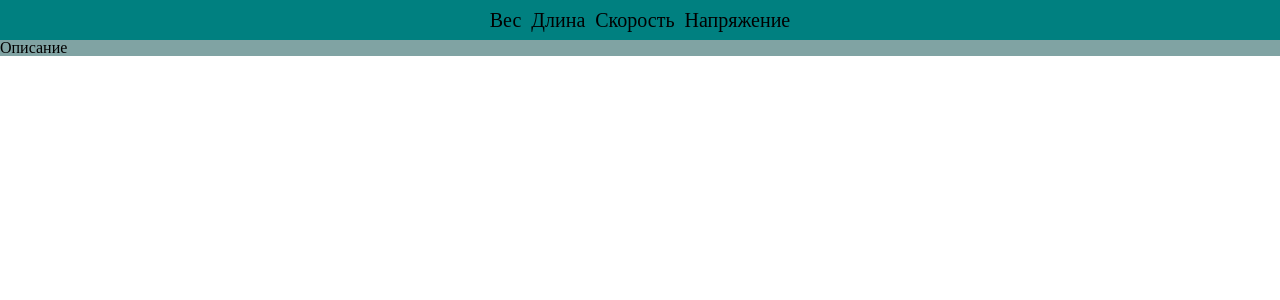
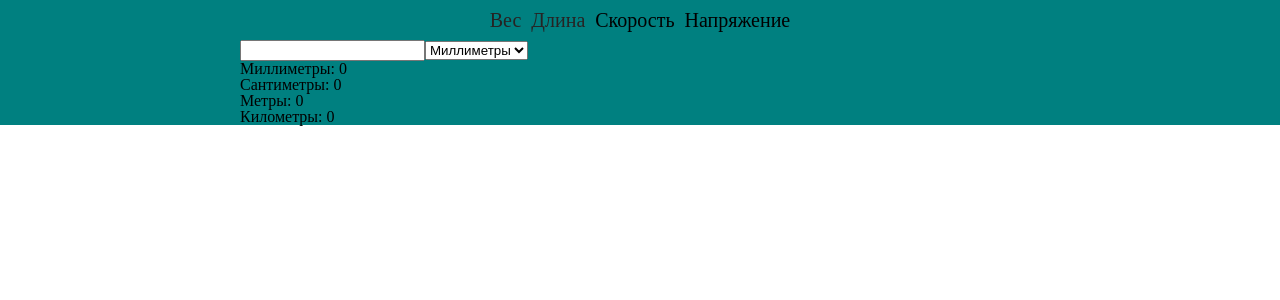
Before and after one commit to Skatb/Converter, a React (Create React App) app: page /range in a window 1280 px wide. Shown: the top 300 px of the page. Built offline with nearby package versions, Linux system fonts and the light colour scheme.

Commit message:
add routing

```diff
--- a/package.json
+++ b/package.json
@@ -8,6 +8,7 @@
     "@testing-library/user-event": "^13.5.0",
     "react": "^18.2.0",
     "react-dom": "^18.2.0",
+    "react-router-dom": "^6.6.2",
     "react-scripts": "5.0.1",
     "web-vitals": "^2.1.4"
   },
--- a/src/App.css
+++ b/src/App.css
@@ -1,3 +1,7 @@
 .App {
     background-color: teal;
 }
+.wrapper {
+    max-width: 800px;
+    margin: 0 auto;
+}
--- a/src/App.js
+++ b/src/App.js
@@ -1,12 +1,22 @@
 import Header from './components/header/Header'
-import Main from './components/main/Main'
+import Range from './components/range/Range'
+import Weight from './components/weight/Weight';
+import { BrowserRouter as Router, Routes, Route } from 'react-router-dom'
 import './App.css';
 
 function App() {
   return (
     <div className="App">
-      <Header />
-      <Main />
+      <Router>
+        <div className="wrapper">
+          <Header />
+
+          <Routes>
+            <Route path="/range" element={<Range />} />
+            <Route path="/weight" element={<Weight />} />
+          </Routes>
+        </div>
+      </Router>
     </div>
   );
 }
--- a/src/components/header/Header.jsx
+++ b/src/components/header/Header.jsx
@@ -1,12 +1,17 @@
 import React from 'react';
+import { NavLink } from 'react-router-dom';
 import './header-style.css';
 
 const Header = () => {
     return (
         <header className='header'>
             <ul className='header__list'>
-                <li className="header__list-item">Вес</li>
-                <li className="header__list-item">Длина</li>
+                <li className="header__list-item">
+                    <NavLink to="/weight" className="header__link-item">Вес</NavLink>
+                </li>
+                <li className="header__list-item">
+                    <NavLink to="/range" className="header__link-item">Длина</NavLink>
+                </li>
                 <li className="header__list-item">Скорость</li>
                 <li className="header__list-item">Напряжение</li>
             </ul>
--- a/src/components/header/header-style.css
+++ b/src/components/header/header-style.css
@@ -1,5 +1,4 @@
 .header {
-
 }
 .header__list {
     display: flex;
@@ -11,3 +10,25 @@
 .header__list-item {
     font-size: 20px;
 }
+.header__link-item {
+    color: rgb(38, 35, 35);
+    text-decoration: none;
+    transition: all 0.5s ease 0s;
+    position: relative;
+}
+.header__link-item:hover {
+    color: rgb(16, 14, 14);
+}
+.header__link-item::after {
+    transition: all 0.5s ease 0s;
+    position: absolute;
+    content: "";
+    bottom: 0;
+    left: 0;
+    background-color: #222222;
+    height: 1px;
+    width: 0px;
+}
+.header__link-item:hover::after {
+    width: 100%;
+}
--- a/src/components/main/Main.jsx
+++ /dev/null
@@ -1,12 +0,0 @@
-import React from 'react';
-import './main-style.css'
-
-const Main = () => {
-    return (
-        <main className='main'>
-            <p>Описание</p>
-        </main>
-    );
-};
-
-export default Main;
--- a/src/components/main/main-style.css
+++ /dev/null
@@ -1,3 +0,0 @@
-.main {
-     background-color: rgb(128, 163, 163);
-}
--- /dev/null
+++ b/src/components/range/Range.jsx
@@ -0,0 +1,25 @@
+import React from 'react';
+import './range.css'
+
+const range = () => {
+
+    return (
+        <div className="range">
+            <input type="text" maxlength="12" class="data"/>
+            <select data-input-data="" class="data-select">
+                <option value="mm" selected>Миллиметры</option>
+                <option value="cm">Сантиметры</option>
+                <option value="m">Метры</option>
+                <option value="km">Километры</option>
+            </select>
+            <div class="convert-values">
+                <div class="convert-item">Миллиметры: 0</div>
+                <div class="convert-item">Сантиметры: 0</div>
+                <div class="convert-item">Метры: 0</div>
+                <div class="convert-item">Километры: 0</div>
+            </div>
+        </div>
+    );
+};
+
+export default range;
--- /dev/null
+++ b/src/components/range/range.css
@@ -0,0 +1,2 @@
+.range {
+}
--- /dev/null
+++ b/src/components/weight/Weight.jsx
@@ -0,0 +1,12 @@
+import React from 'react';
+import './weight.css'
+
+const Weight = () => {
+    return (
+        <div className="weight">
+            вес
+        </div>
+    );
+};
+
+export default Weight;
```
Also changed, not shown: src/components/weight/weight.css (added), 1 other file (tests, documents, lock files or other folders).
